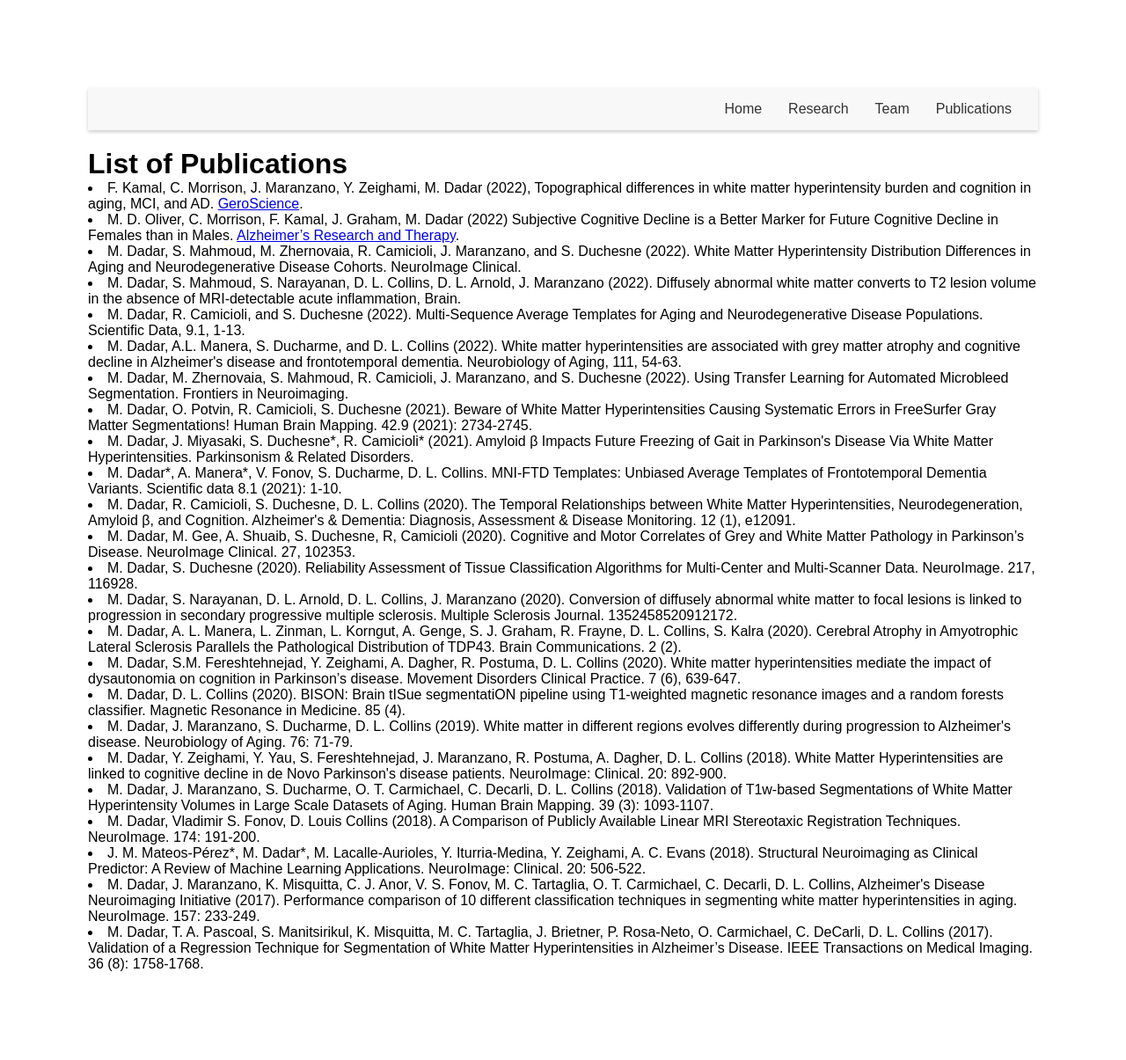
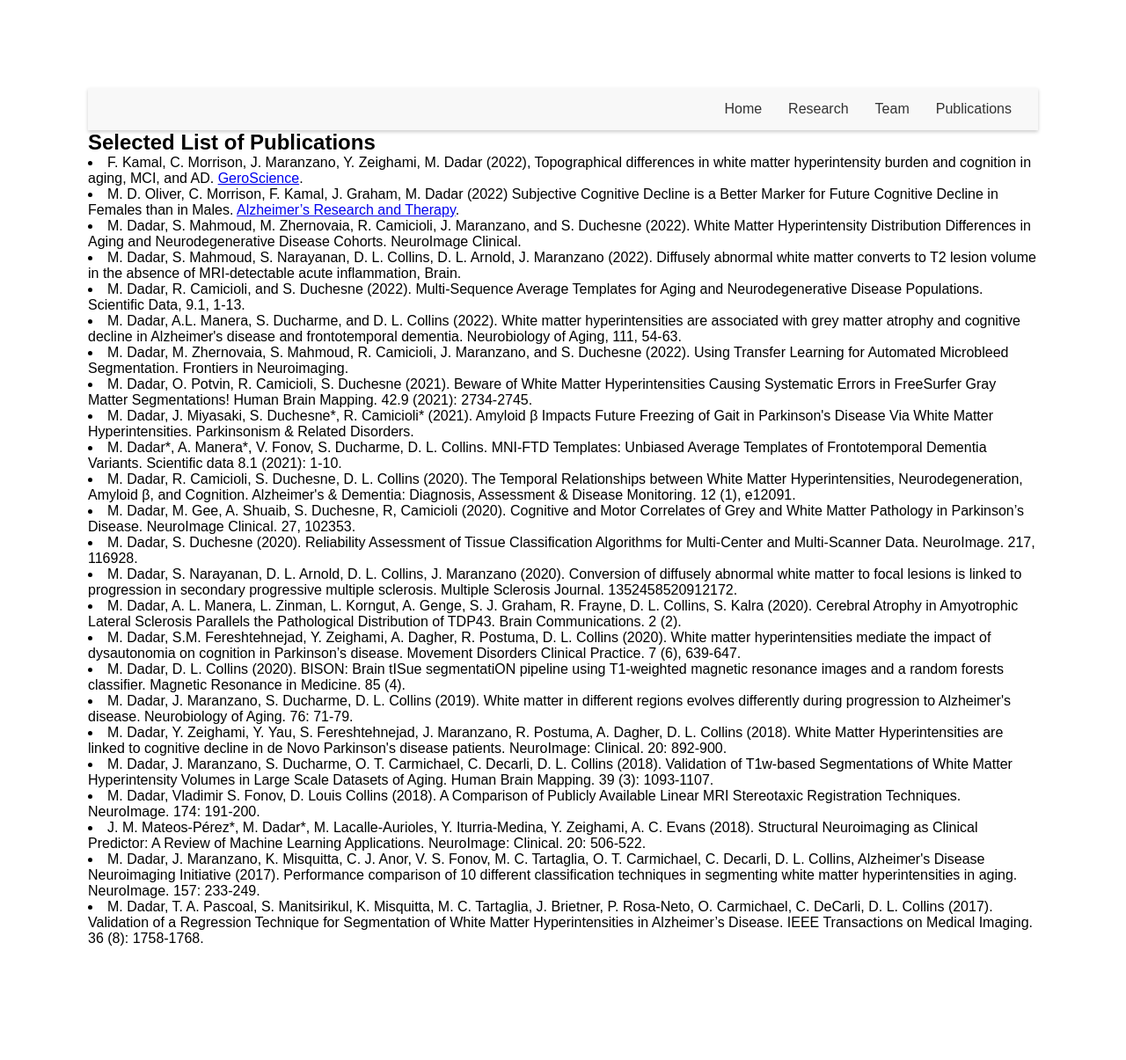
Before and after one commit to VANDAlab/VANDAlab.github.io, a Jekyll site: the page publications.html, which Jekyll copies as it is, in a window 1280 px wide. Shown: the whole page at 88% size. Built offline with Jekyll 4.4.1, drawn with Linux system fonts in a browser that asks for light colours; after the commit the page ends 1176 px from its top, so only the background shows below that.

Commit message:
Update publications.html

```diff
--- a/publications.html
+++ b/publications.html
@@ -17,8 +17,8 @@
 </div> <!-- Close the navbar div -->
 
 <header>
-  <h1></h1>
-  <h1>List of Publications</h1>
+
+  <h2>Selected List of Publications</h2>
 </header>
 
   <li> F. Kamal, C. Morrison, J. Maranzano, Y. Zeighami, M. Dadar (2022),
```
